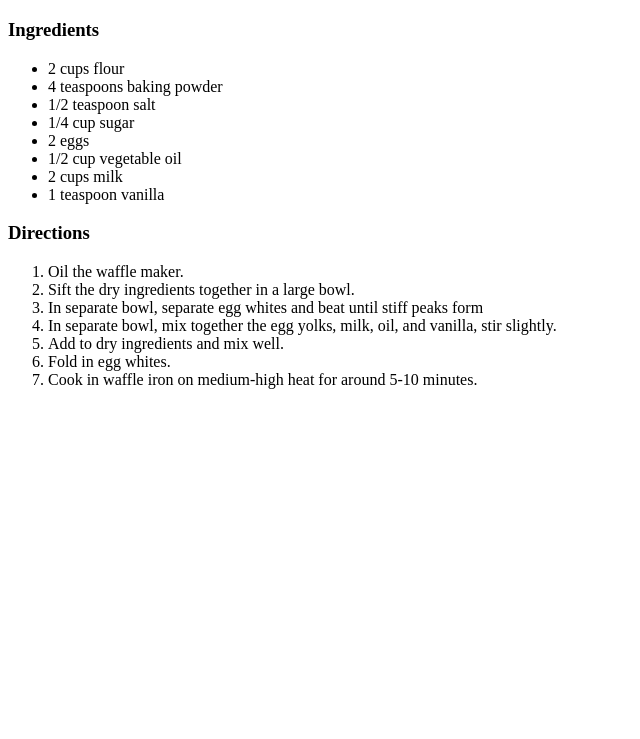
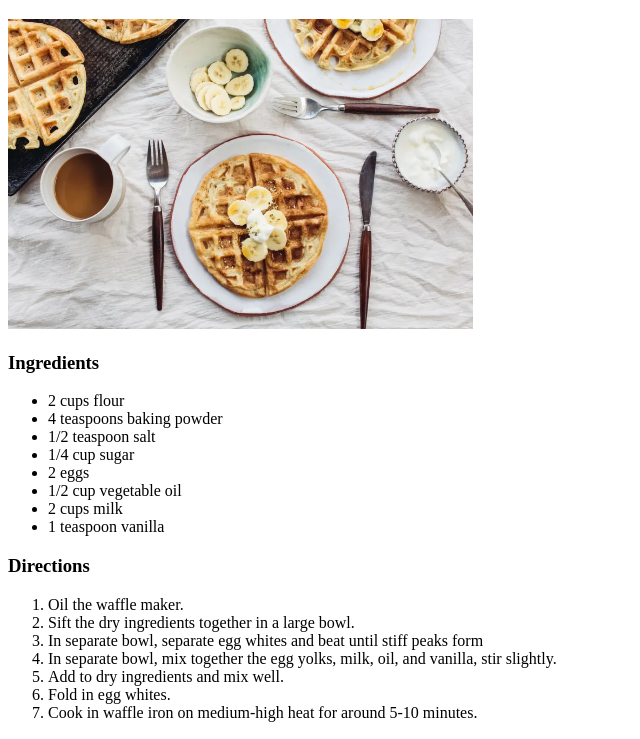
Before and after one commit to FelipeFlop16/odin-recipes, a plain HTML site: page recipes/waffles.html in a window 1280 px wide. Shown: the part 61-800 px from the top of the page, without its empty margins (0-640 px from the left). Drawn offline with Linux system fonts and the light colour scheme.

Commit message:
Add photo of waffle to waffle recipe page

```diff
--- a/recipes/waffles.html
+++ b/recipes/waffles.html
@@ -6,6 +6,7 @@
     </head>
     <body>
         <h1>Best Belgian Waffles</h1>
+        <img src="../images/waffleimage.jpg" alt="Waffle Image" height="310">
         <h3>Ingredients</h3>
         <ul>
             <li>2 cups flour</li>
```
